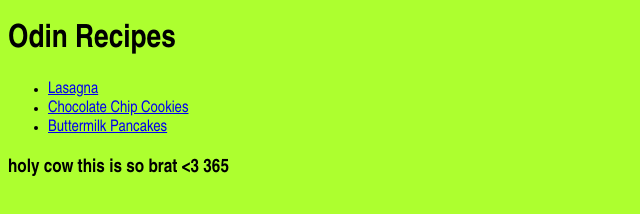
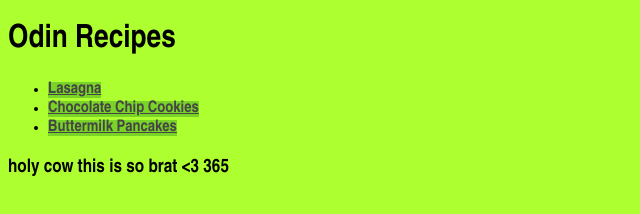
Before and after one commit to JesseDoesStuff/odin-recipes, a plain HTML site: page index.html in a window 1280 px wide. Shown: the whole page, without its empty margins (0-640 px from the left). Drawn offline with Linux system fonts and the light colour scheme.

Commit message:
Add basic CSS to pages

```diff
--- a/style.css
+++ b/style.css
@@ -2,3 +2,9 @@ body {
     background-color: greenyellow;
     font-family: "Arial Narrow", Arial, sans-serif;
 }
+
+a {
+    color: #454545;
+    font-weight: bold;
+    background-color: #7ad327;
+}
```
